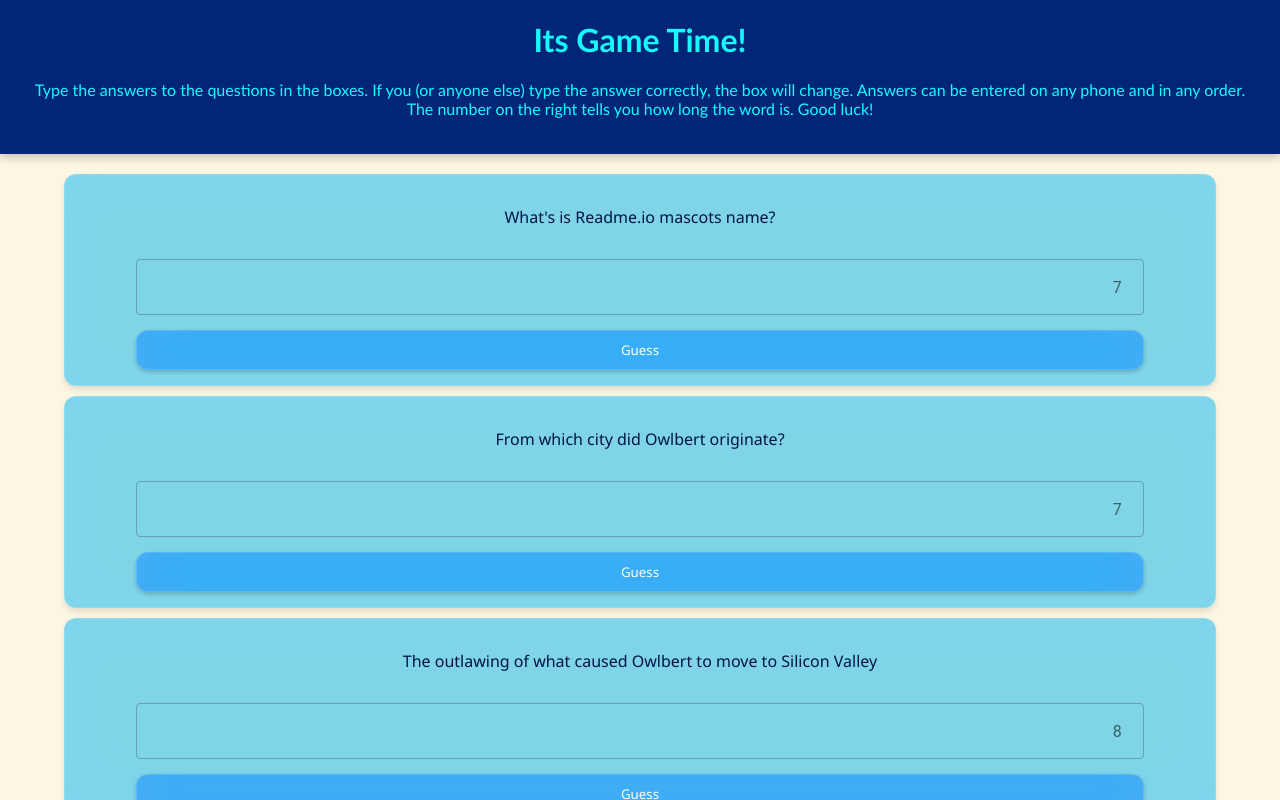
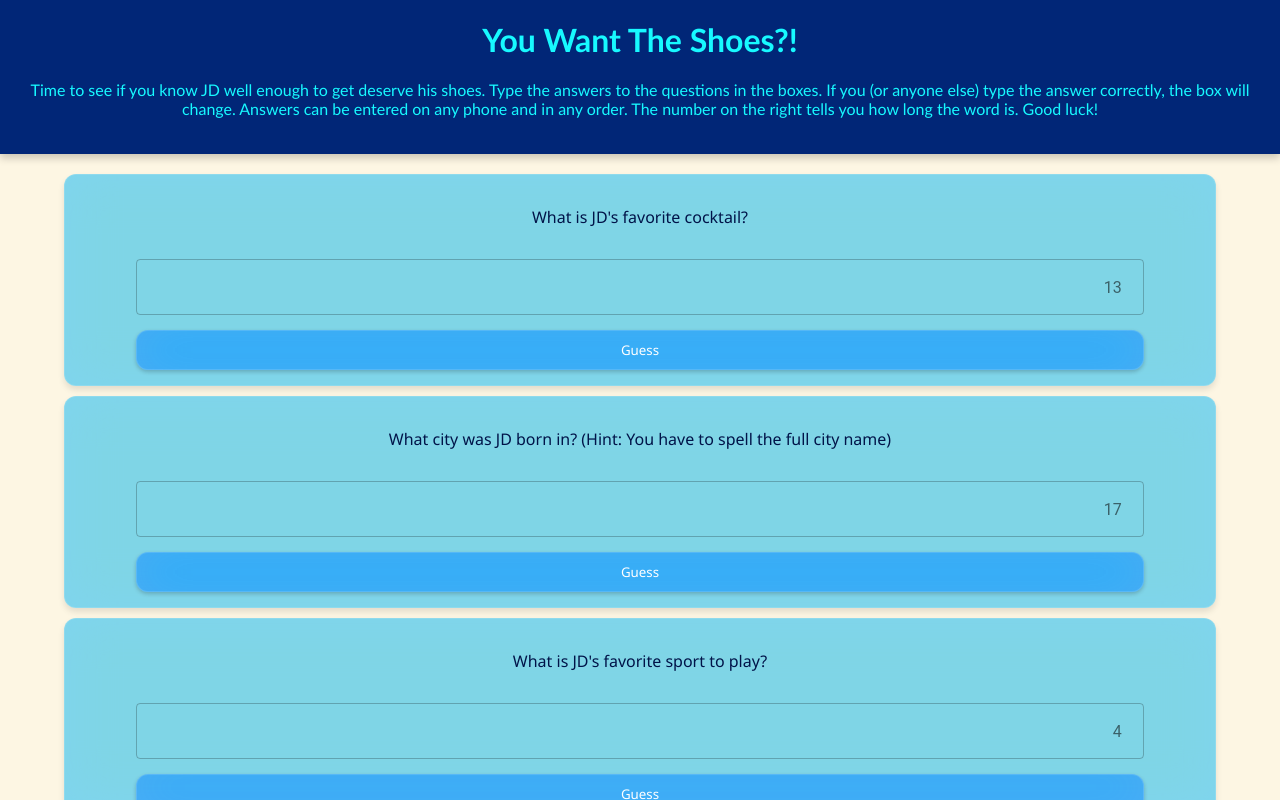
Before and after one commit to anandkumarpatel/demo-game, a React (Vite) app: page / in a window 1280 px wide. Built offline with nearby package versions, Linux system fonts and the light colour scheme; no server answers.

Commit message:
add questions

```diff
--- a/src/App.tsx
+++ b/src/App.tsx
@@ -10,12 +10,76 @@
 
 let socket: any = null
 const questions = [
-  { question: "What's is Readme.io mascots name?", answer: 'Owlbert' },
-  { question: 'From which city did Owlbert originate?', answer: 'Owlbany' },
-  { question: 'The outlawing of what caused Owlbert to move to Silicon Valley', answer: 'internet' },
-  { question: 'On which pages does Owlbert spend his days jumping?', answer: 'ReadMe' },
-  { question: 'What does the W stand for in Owlberts role as CWO stand for?', answer: 'Whimsy' },
+  {
+    question: "What is JD's favorite cocktail?",
+    answer: 'oLd fashioned',
+  },
+  {
+    question: 'What city was JD born in? (Hint: You have to spell the full city name)',
+    answer: 'fort walton bEach',
+  },
+  {
+    question: "What is JD's favorite sport to play?",
+    answer: 'Golf',
+  },
+  {
+    question: 'Where did JD propose?',
+    answer: 'st. Augustine',
+  },
+  {
+    question: "What is JD's favorite non-Indian meal from his mom?",
+    answer: 'enchiLadas',
+  },
+  {
+    question: "What was JD's favorite subject in school as a kid?",
+    answer: 'Math',
+  },
+  {
+    question: "What is JD's favorite movie series? (Hint: There are 4 movies in the series with 2 of them being released within the last 4 years)",
+    answer: 'bAd boys',
+  },
+  {
+    question: 'What food item does JD absolutely hate?',
+    answer: 'peanut butteR',
+  },
+  {
+    question: "What is JD's favorite dessert flavor?",
+    answer: 'oReo',
+  },
+  {
+    question: 'What city did JD live in as a teenager?',
+    answer: 'destIn',
+  },
+  {
+    question: 'Besides family, which friend has known JD the longest?',
+    answer: 'surAj',
+  },
+  {
+    question: "What country was JD's brother born in?",
+    answer: 'enGland',
+  },
+  {
+    question: "What is JD's all-time favorite TV show? (Hint: Go find Jay Bhula)",
+    answer: 'burn noticE',
+  },
+  {
+    question: 'What does the “D” stand for in “JD”?',
+    answer: 'Dilan',
+  },
+  {
+    question: 'What type of law does JD primarily practice?',
+    answer: 'personAl injury',
+  },
+  {
+    question: 'What law school did JD go to?',
+    answer: 'steTson',
+  },
+  {
+    question: "Who is JD's favorite all-time basketball player?",
+    answer: 'kobE bryant',
+  },
 ]
+
 const isLocal = window.location.hostname.includes('localhost')
 const port = isLocal ? '4001' : '443'
 const backendUrl = `${window.location.protocol}//${window.location.hostname}:${port}`
--- a/src/FinalCard.tsx
+++ b/src/FinalCard.tsx
@@ -3,8 +3,8 @@
 const FinalCard: FunctionComponent = () => {
   return (
     <div className='title-card'>
-      <h1>Great Job!</h1>
-      <p className='quiz-info'>You are OwlMazing!!</p>
+      <h1>Final Challenge!</h1>
+      <p className='quiz-info'>Take a look at the answers and see if you can figure out the code to open box!</p>
     </div>
   )
 }
--- a/src/IntroCard.tsx
+++ b/src/IntroCard.tsx
@@ -3,10 +3,10 @@
 const IntoCard: FunctionComponent = () => {
   return (
     <div className='title-card'>
-      <h1>Its Game Time!</h1>
+      <h1>You Want The Shoes?!</h1>
       <p className='quiz-info'>
-        Type the answers to the questions in the boxes. If you (or anyone else) type the answer correctly, the box will change. Answers can be entered on any phone and in any
-        order. The number on the right tells you how long the word is. Good luck!
+        Time to see if you know JD well enough to get deserve his shoes. Type the answers to the questions in the boxes. If you (or anyone else) type the answer correctly, the box
+        will change. Answers can be entered on any phone and in any order. The number on the right tells you how long the word is. Good luck!
       </p>
     </div>
   )
```
